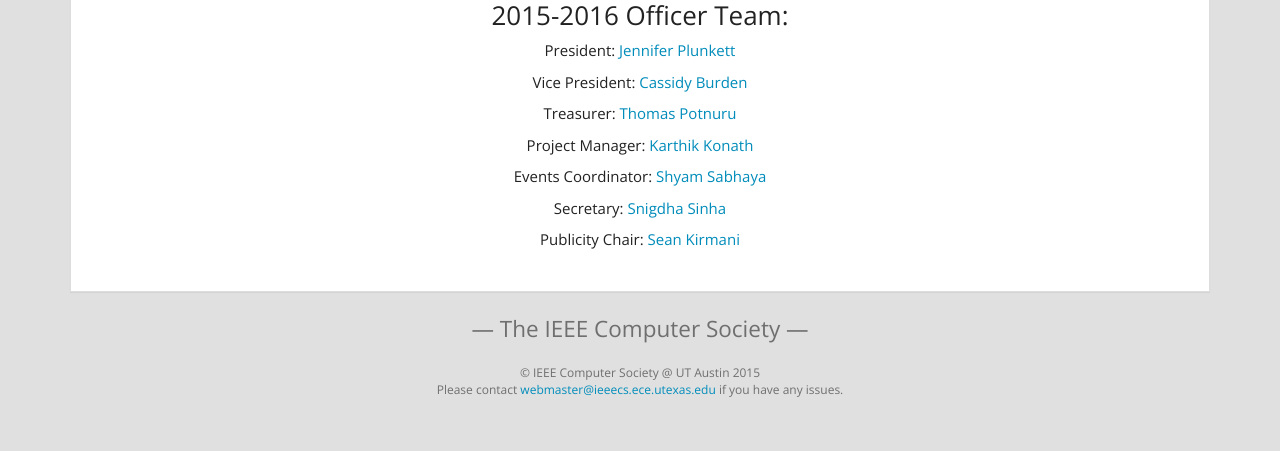
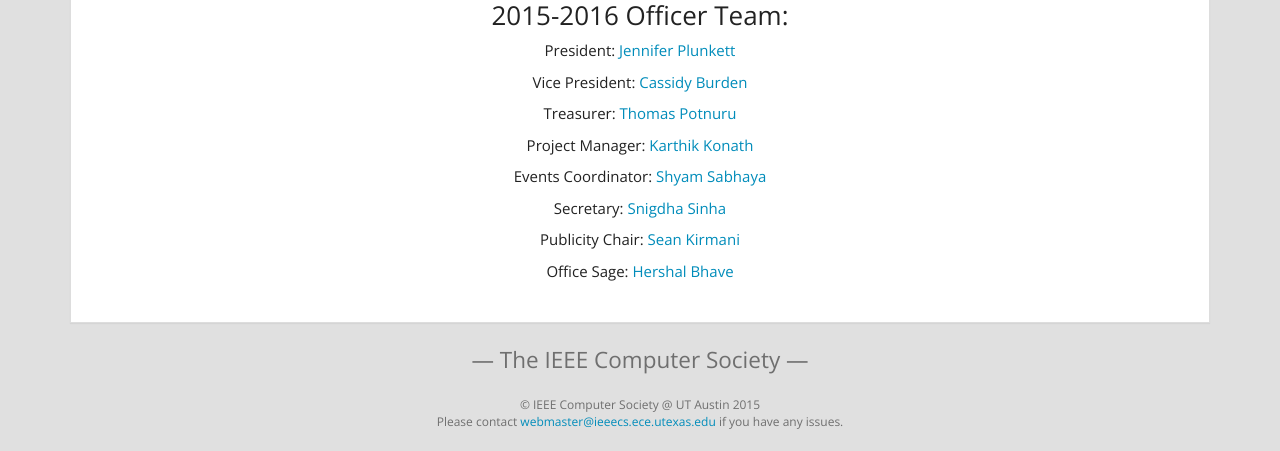
Before and after one commit to ieeecs-ut/ieee-computer-society, a Jekyll site: the page built from officers.html, in a window 1280 px wide. Shown: the part 866-1317 px from the top of the page. Built offline with Jekyll 4.4.1, drawn with Linux system fonts in a browser that asks for light colours; nearby versions of some CDN libraries; Markdown is read by kramdown in place of the engine named in the settings; before the commit the page ends 1286 px from its top, so only the background shows below that.

Commit message:
updated paginate # and officers page

```diff
--- a/_config.yml
+++ b/_config.yml
@@ -7,5 +7,5 @@
 url: "http://ieeecs.ece.utexas.edu" # the base hostname & protocol for your site
 markdown: redcarpet
 highlighter: pygments
-paginate: 5
+paginate: 3
 paginate-path: "/page:num"
--- a/officers.html
+++ b/officers.html
@@ -20,6 +20,7 @@
                         <p>Events Coordinator: <a href="mailto:eventscoordinator@ieeecs.ece.utexas.edu">Shyam Sabhaya</a></p>
                         <p>Secretary: <a href="mailto:secretary@ieeecs.ece.utexas.edu">Snigdha Sinha</a></p>
                         <p>Publicity Chair: <a href="mailto:publicitychair@ieeecs.ece.utexas.edu">Sean Kirmani</a></p>
+                        <p>Office Sage: <a href="mailto:hershal@ieeecs.ece.utexas.edu">Hershal Bhave</a></p>
                     </figcaption>
                 </figure>
                 <h3>2015-2016 Officer Team:</h3>
@@ -30,6 +31,7 @@
                 <p>Events Coordinator: <a href="mailto:eventscoordinator@ieeecs.ece.utexas.edu">Shyam Sabhaya</a></p>
                 <p>Secretary: <a href="mailto:secretary@ieeecs.ece.utexas.edu">Snigdha Sinha</a></p>
                 <p>Publicity Chair: <a href="mailto:publicitychair@ieeecs.ece.utexas.edu">Sean Kirmani</a></p>
+                <p>Office Sage: <a href="mailto:hershal@ieeecs.ece.utexas.edu">Hershal Bhave</a></p>
             </div>
         </div>
     </div>
```
